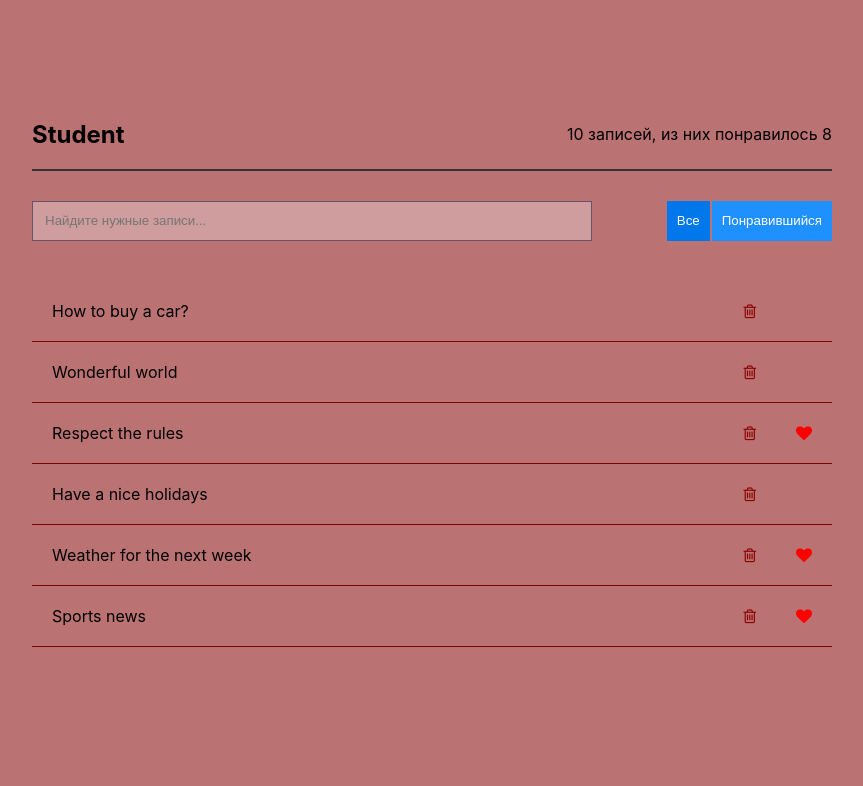
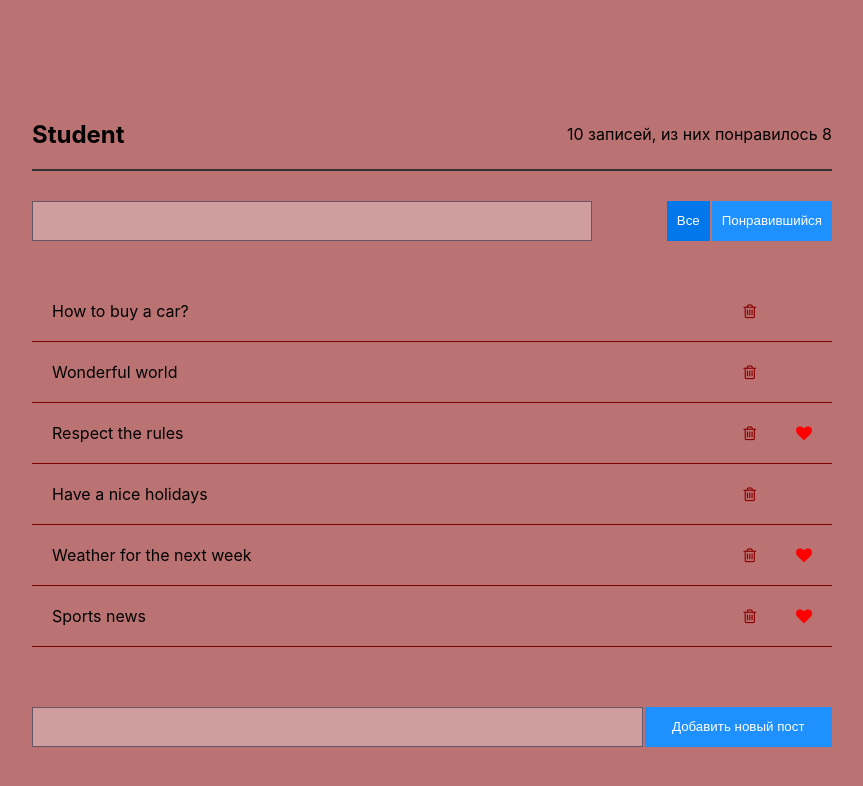
Before and after one commit to seriiserii825/app-test, a React (Create React App) app: page / in a window 1280 px wide. Shown: the top 786 px of the page, without its empty margins (208-1071 px from the left). Built offline with nearby package versions, Linux system fonts and the light colour scheme.

Commit message:
post form

```diff
--- a/src/components/app-search/app-search.js
+++ /dev/null
@@ -1,9 +0,0 @@
-import React from "react";
-import "./app-search.scss";
-
-const AppSearch = () => {
-	return (
-		<input className="app-search" type="text" placeholder="Найдите нужные записи..."/>
-	)
-}
-export default AppSearch;
--- a/src/components/app/app.js
+++ b/src/components/app/app.js
@@ -3,6 +3,7 @@ import "./app.scss";
 import AppHeader from "../app-header/app-header";
 import SearchBar from "../search-bar/search-bar";
 import PostList from "../post-list/post-list";
+import PostForm from "../post-form/post-form";
 
 export default class App extends React.Component {
 	constructor(props) {
@@ -25,7 +26,8 @@ export default class App extends React.Component {
 			<div className="container">
 				<AppHeader/>
 				<SearchBar/>
-				<PostList posts={this.state.posts} />
+				<PostList posts={this.state.posts}/>
+				<PostForm/>
 			</div>
 		)
 	}
--- a/src/components/buttons/buttons.js
+++ b/src/components/buttons/buttons.js
@@ -3,8 +3,9 @@ import "./buttons.scss";
 
 const Button = (props) => {
 	const activeClass = props.active ? 'active' : '';
+	const buttonType = props.type ? props.type : 'button';
 	return (
-		<button className={`button ${activeClass}`}>{props.name}</button>
+		<button type={buttonType} className={`button ${activeClass}`}>{props.name}</button>
 	);
 };
 
--- /dev/null
+++ b/src/components/input/input.js
@@ -0,0 +1,13 @@
+import React from 'react';
+import "./input.scss";
+
+const Input = (props) => {
+	const type = props.type ? props.type : 'text';
+	const name = props.name ? props.name : 'input';
+
+	return (
+		<input className="input" type={type} name={name}/>
+	);
+};
+
+export default Input;
--- a/src/components/app-search/app-search.scss
+++ b/src/components/input/input.scss
@@ -1,8 +1,8 @@
-.app-search {
+.input {
   width: 100%;
   height: 40px;
   text-indent: 10px;
   color: black;
-  background-color: rgba(255,255,255,.3);
+  background-color: rgba(255, 255, 255, .3);
   border: 1px solid #656;
 }
--- a/src/components/post-form/post-form.js
+++ b/src/components/post-form/post-form.js
@@ -0,0 +1,15 @@
+import React from 'react';
+import "./post-form.scss";
+import Button from "../buttons/buttons";
+import Input from "../input/input";
+
+const PostForm = () => {
+	return (
+		<form className="post-form">
+			<Input name="form-input" />
+			<Button type="submit" name="Добавить новый пост"/>
+		</form>
+	);
+};
+
+export default PostForm;
--- a/src/components/post-form/post-form.scss
+++ b/src/components/post-form/post-form.scss
@@ -0,0 +1,7 @@
+.post-form {
+  display: flex;
+  justify-content: space-between;
+  .button {
+    width: 30%;
+  }
+}
--- a/src/components/post-list-item/post-list-item.js
+++ b/src/components/post-list-item/post-list-item.js
@@ -13,9 +13,9 @@ const PostListItem = (props) => {
 		>
 			<span className="post-list-item__text">{props.title}</span>
 			<div className="post-list-item__icons">
-				<a href="#" className="post-list-item__delete">
+				<span className="post-list-item__delete">
 					<i className="fa fa-trash-o" aria-hidden="true"></i>
-				</a>
+				</span>
 				<span className="post-list-item__heart">
 					<i className="fa fa-heart" aria-hidden="true"></i>
 				</span>
--- a/src/components/post-list/post-list.scss
+++ b/src/components/post-list/post-list.scss
@@ -1,5 +1,5 @@
 .post-list {
-  margin: 0;
+  margin: 0 0 60px;
   padding: 0;
   list-style-type: none;
 }
--- a/src/components/search-bar/search-bar.js
+++ b/src/components/search-bar/search-bar.js
@@ -1,13 +1,13 @@
 import React from 'react';
-import AppSearch from "../app-search/app-search";
 import Filter from "../filter/filter";
 import "./search-bar.scss";
+import Input from "../input/input";
 
 const SearchBar = () => {
 	return (
 		<div className="search-bar">
 			<div className="search-bar__item">
-				<AppSearch/>
+				<Input/>
 			</div>
 			<div className="search-bar__item">
 				<Filter/>
```
